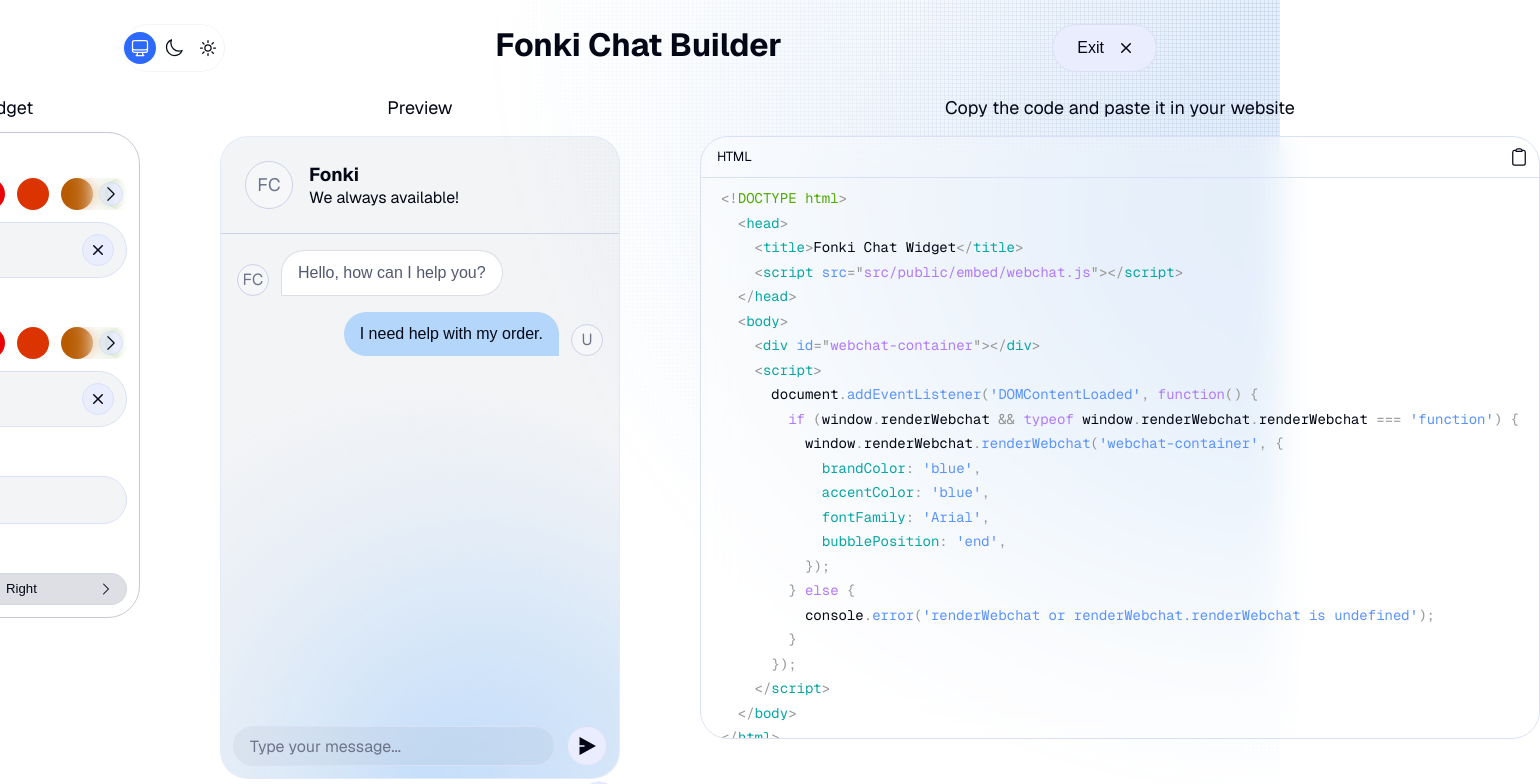
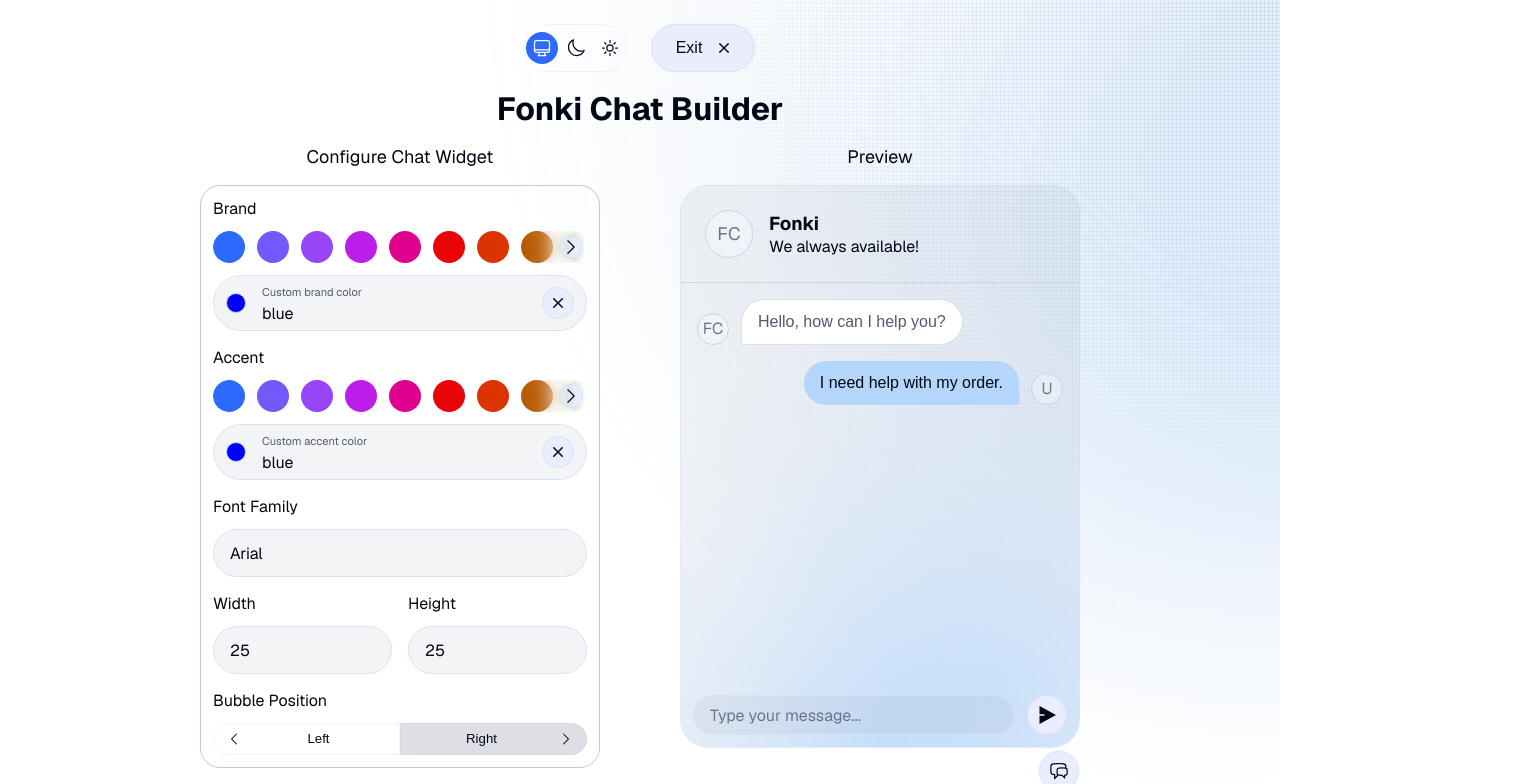
Before and after one commit to gugupy/nextjs, a Next.js app: page / in a window 1280 px wide. Shown: the top 784 px of the page, 1540 px wide, since content can reach past the window. Built offline with nearby package versions, Linux system fonts and the light colour scheme.

Commit message:
width and height for widget

```diff
--- a/src/app/page.tsx
+++ b/src/app/page.tsx
@@ -18,6 +18,7 @@
 } from "@/once-ui/components";
 import { CodeBlock } from "@/once-ui/modules";
 import WebChat, { WidgetStyle, MessageType } from "@/components/webchat";
+import { SpacingToken } from "@/once-ui/types";
 
 enum BubblePosition {
   Start = "start",
@@ -28,7 +29,9 @@
   brandColor = "brandColor",
   accentColor = "accentColor",
   fontFamily = "fontFamily",
-  bubblePosition = BubblePosition.Start
+  bubblePosition = BubblePosition.Start,
+  widgetWidth = "widgetWidth",
+  widgetHeight = "widgetHeight",
 }
 
 
@@ -104,7 +107,9 @@
     brandColor: "blue",
     accentColor: "blue",
     fontFamily: "Arial",
-    bubblePosition: BubblePosition.End
+    bubblePosition: BubblePosition.End,
+    widgetWidth: 25,
+    widgetHeight: 25,
   });
 
   const handleWidgetStyle = (value: any, type: WidgetStyleType, isCustom: boolean = false) => {
@@ -138,11 +143,10 @@
   }
 
   return (
-    <>
+    <Column horizontal="center" gap="s" fillWidth padding="m">
       {/* Header */}
-      <Row gap="m" horizontal="space-around" paddingY="m">
+      <Row gap="m" horizontal="space-around" className="header">
         <ThemeSwitcher center color="accent-alpha-strong" />
-        <Heading>Fonki Chat Builder</Heading>
         <Button
           variant="secondary"
           weight="default"
@@ -157,20 +161,23 @@
         </Button>
       </Row>
 
+      <Heading>Fonki Chat Builder</Heading>
+
       {/* Main Content */}
-      {/* <Column fillWidth paddingY="s" paddingX="s" horizontal="center" flex={1} gap="s"> */}
       <Row gap="xl" mobileDirection="column" horizontal="center">
+
         {/* Widget Configurator */}
-        <Column horizontal="center" gap="xs">
+        <Column gap="s" horizontal="center">
           <Heading as="h3" variant="body-default-l">Configure Chat Widget</Heading>
-          <Column border="neutral-alpha-strong" padding="xs" gap="s" radius="xl" maxWidth={25}>
-            <Column key="brand" gap="xs" fillWidth radius="s">
+
+          <Column border="neutral-alpha-strong" padding="xs" gap="s" radius="s" fillWidth maxWidth={25}>
+            {/* Brand Color */}
+            <Column key="brand" gap="xs" radius="s">
               <Text>Brand</Text>
               <Scroller
                 direction="row"
                 maxHeight={12}
-                fillWidth={true}
-                gap="xs"
+                gap="s"
               >
                 {[
                   "blue",
@@ -206,12 +213,12 @@
                 value={widgetStyle.brandColor}
                 onChange={(newColor) => handleWidgetStyle(newColor.target.value, WidgetStyleType.brandColor, true)} />
             </Column>
+            {/* Accent Color */}
             <Column key="accent" gap="xs" fillWidth radius="s">
               <Text>Accent</Text>
               <Scroller
                 direction="row"
                 maxHeight={12}
-                fillWidth={true}
                 gap="xs"
               >
                 {[
@@ -248,11 +255,48 @@
                 value={widgetStyle.accentColor}
                 onChange={(newColor) => handleWidgetStyle(newColor.target.value, WidgetStyleType.accentColor, true)} />
             </Column>
+
+            {/* Font Family */}
             <Column key="font-family" gap="xs" fillWidth radius="s">
               <Text>Font Family</Text>
               <Input id="font-family" label="Enter the font family" labelAsPlaceholder={true} value={widgetStyle.fontFamily} onChange={(font) => setWidgetStyle({ ...widgetStyle, fontFamily: font.target.value })}></Input>
             </Column>
 
+            {/* Widget Size */}
+            <Row gap="s" horizontal="center" fillWidth>
+              <Column fillWidth gap="xs">
+                <Text>Width</Text>
+                <Input
+                  id="widget-width"
+                  label="Widget Width"
+                  labelAsPlaceholder={true}
+                  value={widgetStyle.widgetWidth}
+                  onChange={(width) => {
+                    const value = isNaN(Number(width.target.value))
+                      ? (width.target.value as SpacingToken)
+                      : Number(width.target.value);
+                    setWidgetStyle({ ...widgetStyle, widgetWidth: value });
+                  }}
+                ></Input>
+              </Column>
+              <Column fillWidth gap="xs">
+                <Text>Height</Text>
+                <Input
+                  id="widget-height"
+                  label="Widget Height"
+                  labelAsPlaceholder={true}
+                  value={widgetStyle.widgetHeight}
+                  onChange={(height) => {
+                    const value = isNaN(Number(height.target.value))
+                      ? (height.target.value as SpacingToken)
+                      : Number(height.target.value);
+                    setWidgetStyle({ ...widgetStyle, widgetHeight: value });
+                  }}
+                ></Input>
+              </Column>
+            </Row>
+
+            {/* Bubble Positions */}
             <Column fillWidth vertical="stretch" gap="xs">
               <Text>Bubble Position</Text>
               <Row fillWidth>
@@ -260,11 +304,12 @@
                 <ToggleButton variant="outline" suffixIcon="chevronRight" radius="right" weight="default" onClick={() => setWidgetStyle({ ...widgetStyle, bubblePosition: 'end' })} fillWidth aria-controls="panel-dark" selected={widgetStyle.bubblePosition === BubblePosition.End}>Right</ToggleButton>
               </Row>
             </Column>
+
           </Column>
         </Column>
 
         {/* Widget Preview */}
-        <Column horizontal="center" gap="s" radius="s">
+        <Column horizontal="center" gap="s" maxWidth={"xl"}>
           <Heading as="h3" variant="body-default-l">Preview</Heading>
           <WebChat
             key={`${widgetStyle.brandColor}-${widgetStyle.accentColor}-${widgetStyle.fontFamily}`}
@@ -272,16 +317,19 @@
             accentColor={widgetStyle.accentColor}
             fontFamily={widgetStyle.fontFamily}
             bubblePosition={widgetStyle.bubblePosition}
+            widgetWidth={widgetStyle.widgetWidth}
+            widgetHeight={widgetStyle.widgetHeight}
             msgs={messages} />
         </Column>
+      </Row>
 
       {/* Code snippet */}
-        <Column horizontal="center" data-border="rounded" gap="s" radius="s" >
+      <Column horizontal="center" data-border="rounded" gap="s" radius="s" fillWidth maxWidth={"s"}>
         <Heading as="h3" variant="body-default-l">
           Copy the code and paste it in your website
         </Heading>
         <CodeBlock
-            codeHeight={35}
+          codeHeight={30}
           codeInstances={[
             {
               code: `<!DOCTYPE html>
@@ -300,6 +348,8 @@
             accentColor: '${customAccentColor ? 'custom' : widgetStyle.accentColor}',
             fontFamily: '${widgetStyle.fontFamily}',
             bubblePosition: '${widgetStyle.bubblePosition}',
+            widgetWidth: '${widgetStyle.widgetWidth}',
+            widgetHeight: '${widgetStyle.widgetHeight}',
           });
         } else {
           console.error('renderWebchat or renderWebchat.renderWebchat is undefined');
@@ -317,9 +367,7 @@
           textSize="xs" />
       </Column>
 
-      </Row>
-      {/* </Column > */}
-    </>
+    </Column >
 
   );
 }
--- a/src/components/webchat.tsx
+++ b/src/components/webchat.tsx
@@ -3,6 +3,7 @@
 import React from "react";
 import { Avatar, Background, Column, Flex, Heading, IconButton, Input, Line, Row, Text, Textarea, TiltFx } from "@/once-ui/components";
 import { style } from "@/app/resources/config";
+import { SpacingToken } from "@/once-ui/types";
 
 export interface WidgetStyle {
     brandColor: string;
@@ -11,6 +12,8 @@
 
     // Bubble config
     bubblePosition?: "start" | "end";
+    widgetWidth?: number | SpacingToken;
+    widgetHeight?: number | SpacingToken;
 }
 
 
@@ -39,9 +42,9 @@
     const [userMessage, setUserMessage] = React.useState<UserMessage | null>(null);
 
     return (
-        <Column horizontal={widgetStyle?.bubblePosition || 'start'} gap="2" maxHeight={45}>
+        <Column horizontal={widgetStyle?.bubblePosition || 'start'} gap="2" fillHeight>
             {isOpen &&
-                <Column flex={1} width={25} background="neutral-alpha-weak" radius="l" border="accent-alpha-weak" overflow="hidden" fill>
+                <Column flex={1} background="neutral-alpha-weak" radius="l" border="accent-alpha-weak" overflow="hidden" width={widgetStyle?.widgetWidth} fillWidth>
                     <Background
                         position="absolute"
                         mask={{
@@ -91,7 +94,7 @@
                         gap="s"
                         overflowY="auto"
                         padding="s"
-                        minHeight={30}
+                        minHeight={widgetStyle?.widgetHeight}
                         ref={(el) => {
                             if (el) {
                                 el.scrollTop = el.scrollHeight; // Auto-scroll to bottom
```
Lines whose indentation alone changed are shown as unchanged.
